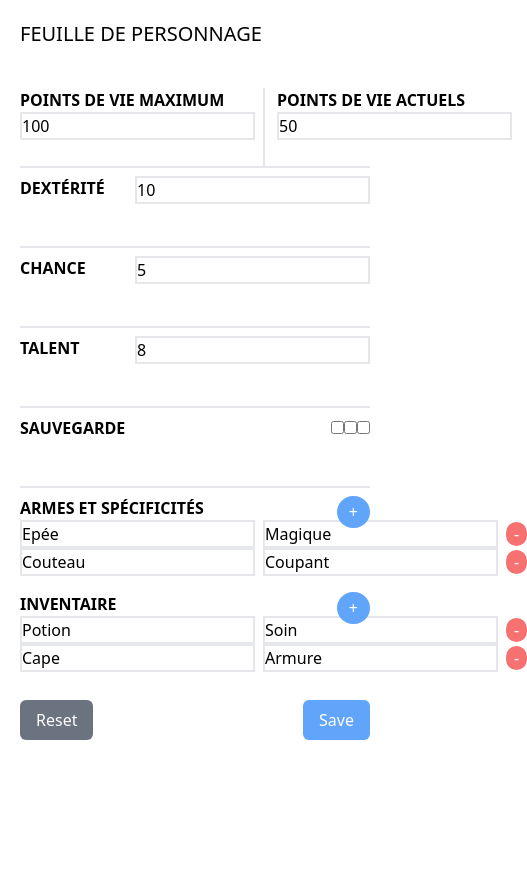
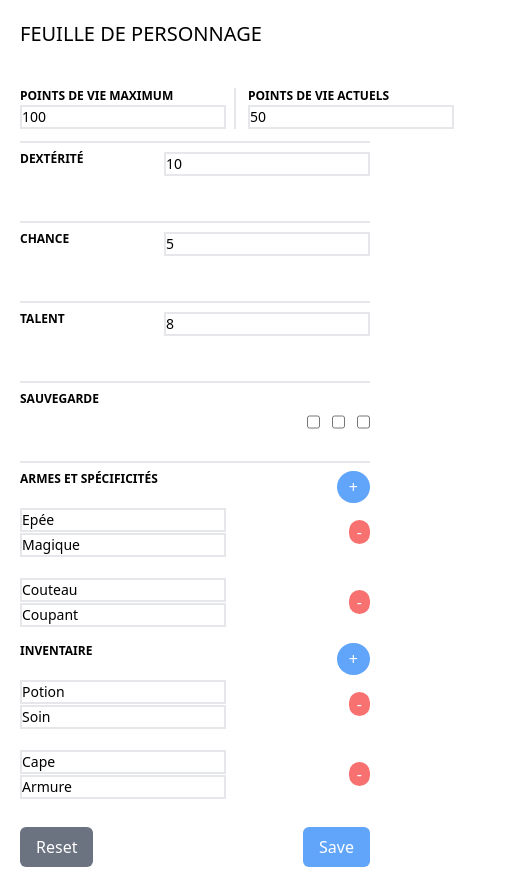
Before and after one commit to adrienvidal/jdr-character-sheet, a React (Vite) app: page / in a window 390 px wide. Shown: the whole page, 527 px wide, since content can reach past the window. Before the commit the page ends 844 px from the top, so only its background shows below. Built offline with nearby package versions, Linux system fonts and the light colour scheme.

Commit message:
responsive

```diff
--- a/src/App.jsx
+++ b/src/App.jsx
@@ -4,8 +4,9 @@ import config from './confs/conf'
 import defaultState from './confs/defaultState'
 
 const style = {
-  titleH2: 'uppercase font-bold',
-  blockA: 'flex justify-between gap-4 border-b-2 min-h-[80px] py-2'
+  titleH2: 'text-xs uppercase font-bold',
+  blockA: 'flex justify-between gap-4 border-b-2 min-h-[80px] py-2',
+  input: 'border-2 text-sm'
 }
 
 function App() {
@@ -110,7 +111,7 @@ function App() {
 
       <section className='flex flex-col'>
         {/* lifes */}
-        <div className='flex gap-3 border-b-2 min-h-[80px]'>
+        <div className='flex gap-3 border-b-2 pb-3 md:min-h-[80px]'>
           {config.lifeCats.map((lifeCat, i) => {
             const { label, id } = lifeCat
             return (
@@ -121,7 +122,7 @@ function App() {
                   name={id}
                   id={id}
                   value={formData[id]}
-                  className='border-2'
+                  className={style.input}
                   onChange={handleChange}
                 />
               </div>
@@ -141,7 +142,7 @@ function App() {
                   name={id}
                   id={id}
                   value={formData[id]}
-                  className='border-2'
+                  className={style.input}
                   onChange={handleChange}
                 />
               </div>
@@ -153,7 +154,7 @@ function App() {
         {config.save && (
           <div className={style.blockA}>
             <h2 className={style.titleH2}>{config.save.label}</h2>
-            <div>
+            <div className='flex gap-3'>
               {Object.entries(formData.save).map(([key, value]) => (
                 <input
                   key={key}
@@ -161,7 +162,7 @@ function App() {
                   name={key}
                   id={key}
                   checked={value}
-                  className='border-2'
+                  className={style.input}
                   onChange={handleChange}
                 />
               ))}
@@ -175,13 +176,14 @@ function App() {
             <h2 className={style.titleH2}>{config.weapons.label}</h2>
             {formData.weapons.map((weapon, index) => {
               return (
-                <div key={index} className='flex gap-2'>
+                <div key={index} className='flex gap-2 mt-5'>
+                  <div className='md:flex gap-2'>
                     <input
                       type='text'
                       name={`${config.weapons.id}-${index}-name`}
                       id={`${config.weapons.id}-${index}-name`}
                       value={weapon.name}
-                    className='border-2'
+                      className={style.input}
                       onChange={handleChange}
                     />
                     <input
@@ -189,9 +191,10 @@ function App() {
                       name={`${config.weapons.id}-${index}-desc`}
                       id={`${config.weapons.id}-${index}-desc`}
                       value={weapon.desc}
-                    className='border-2'
+                      className={style.input}
                       onChange={handleChange}
                     />
+                  </div>
                   <div className='flex justify-center items-center'>
                     <input
                       type='submit'
@@ -222,13 +225,14 @@ function App() {
             <h2 className={style.titleH2}>{config.inventary.label}</h2>
             {formData.inventary.map((item, index) => {
               return (
-                <div key={index} className='flex gap-2'>
+                <div key={index} className='flex gap-2 mt-5'>
+                  <div className='md:flex gap-2'>
                     <input
                       type='text'
                       name={`${config.inventary.id}-${index}-name`}
                       id={`${config.inventary.id}-${index}-name`}
                       value={item.name}
-                    className='border-2'
+                      className={style.input}
                       onChange={handleChange}
                     />
                     <input
@@ -236,9 +240,10 @@ function App() {
                       name={`${config.inventary.id}-${index}-desc`}
                       id={`${config.inventary.id}-${index}-desc`}
                       value={item.desc}
-                    className='border-2'
+                      className={style.input}
                       onChange={handleChange}
                     />
+                  </div>
                   <div className='flex justify-center items-center'>
                     <input
                       type='submit'
```
Lines whose indentation alone changed are shown as unchanged.
